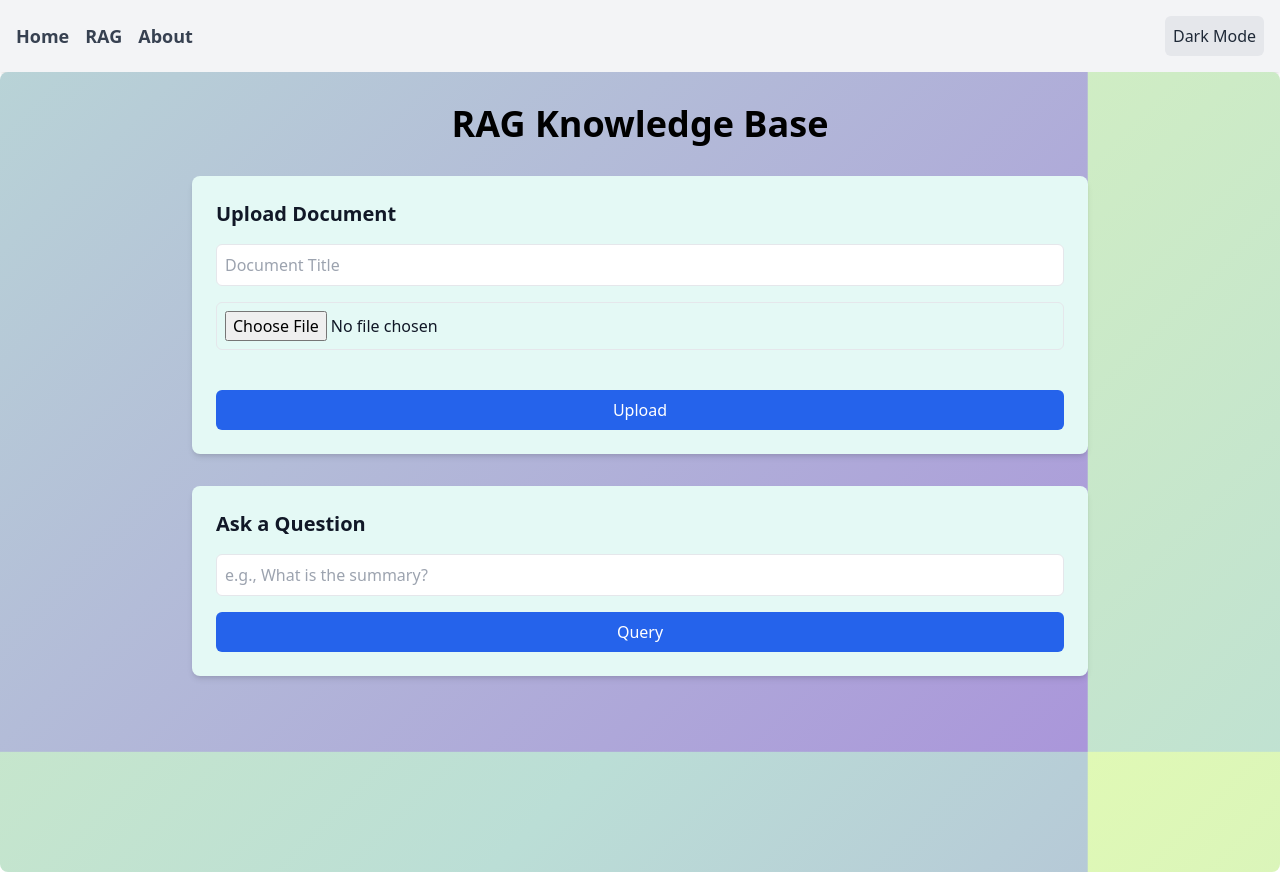
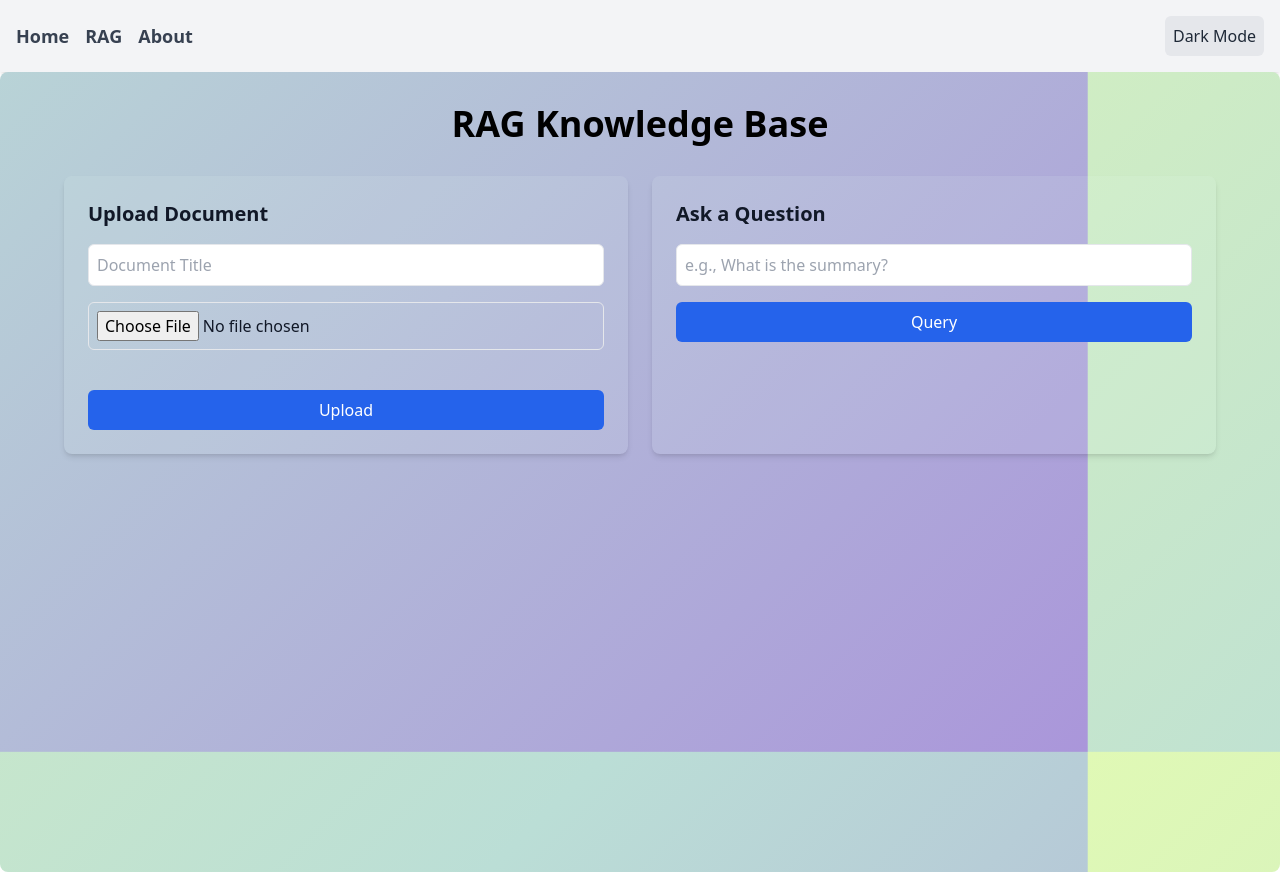
Before and after one commit to Gokulkiran418/rag-document-retrieval, a Next.js app: page /rag in a window 1280 px wide. Built offline with nearby package versions, Linux system fonts and the light colour scheme.

Commit message:
Add opacity to upload and query section

```diff
--- a/src/app/rag/page.tsx
+++ b/src/app/rag/page.tsx
@@ -193,13 +193,17 @@ export default function RagPage() {
         className="fixed top-1/2 left-1/2 w-12 h-12 border-4 rounded-full transform -translate-x-1/2 -translate-y-1/2 border-t-blue-500 border-gray-300"
       />
     )}
-<div ref={cardRef} className="relative z-10 max-w-4xl mx-auto space-y-8">
+
+    <div ref={cardRef} className="relative z-10 max-w-6xl mx-auto space-y-8">
       <h1 className="text-4xl font-bold dark:text-white text-center">
         RAG Knowledge Base
       </h1>
 
+      {/* Upload + Query Side-by-Side Container */}
+      <div className="flex flex-col lg:flex-row gap-6">
         {/* Upload Section */}
-  <section className="p-6 rounded-lg shadow-md bg-cardcolor-light dark:bg-cardcolor-dark space-y-4 text-text-light dark:text-text-dark">
+        <section className="flex-1 p-6 rounded-lg shadow-md bg-cardcolor-light/10 dark:bg-cardcolor-dark/10 space-y-4 text-text-light dark:text-text-dark">
+
           <h2 className="text-xl font-semibold">Upload Document</h2>
           <form onSubmit={handleUpload} className="space-y-4">
             <input
@@ -215,10 +219,7 @@ export default function RagPage() {
               onChange={(e) => setFile(e.target.files?.[0] || null)}
               className="w-full p-2 border rounded-md"
             />
-      <div
-        ref={progressBarRef}
-        className="h-2 bg-green-500 w-0 rounded"
-      />
+            <div ref={progressBarRef} className="h-2 bg-green-500 w-0 rounded" />
             <button
               type="submit"
               disabled={isUploading}
@@ -227,7 +228,6 @@ export default function RagPage() {
               {isUploading ? "Uploading..." : "Upload"}
             </button>
 
-      {/* Upload Spinner Below Button */}
             {isUploading && (
               <div className="flex justify-center mt-4">
                 <div
@@ -237,6 +237,7 @@ export default function RagPage() {
               </div>
             )}
           </form>
+
           {uploadResponse && (
             <div className="mt-4 p-4 bg-green-100 border border-green-500 rounded-md text-black">
               <p>
@@ -251,7 +252,7 @@ export default function RagPage() {
         </section>
 
         {/* Query Section */}
-  <section className="p-6 rounded-lg shadow-md bg-cardcolor-light dark:bg-cardcolor-dark space-y-4 text-text-light dark:text-text-dark">
+        <section className="flex-1 p-6 rounded-lg shadow-md bg-cardcolor-light/10 dark:bg-cardcolor-dark/10 space-y-4 text-text-light dark:text-text-dark">
           <h2 className="text-xl font-semibold">Ask a Question</h2>
           <form onSubmit={handleQuery} className="space-y-4">
             <input
@@ -269,12 +270,9 @@ export default function RagPage() {
               {isQuerying ? "Querying..." : "Query"}
             </button>
 
-      {/* Query Spinner Below Button */}
             {isQuerying && (
               <div className="flex justify-center mt-4">
-          <div
-            className="w-8 h-8 border-4 border-t-blue-500 border-gray-300 rounded-full animate-spin"
-          />
+                <div className="w-8 h-8 border-4 border-t-blue-500 border-gray-300 rounded-full animate-spin" />
               </div>
             )}
           </form>
@@ -294,6 +292,7 @@ export default function RagPage() {
             </div>
           )}
         </section>
+      </div>
 
       {error && (
         <div className="p-4 bg-red-100 border border-red-500 rounded-md">
```
Lines whose indentation alone changed are shown as unchanged.
